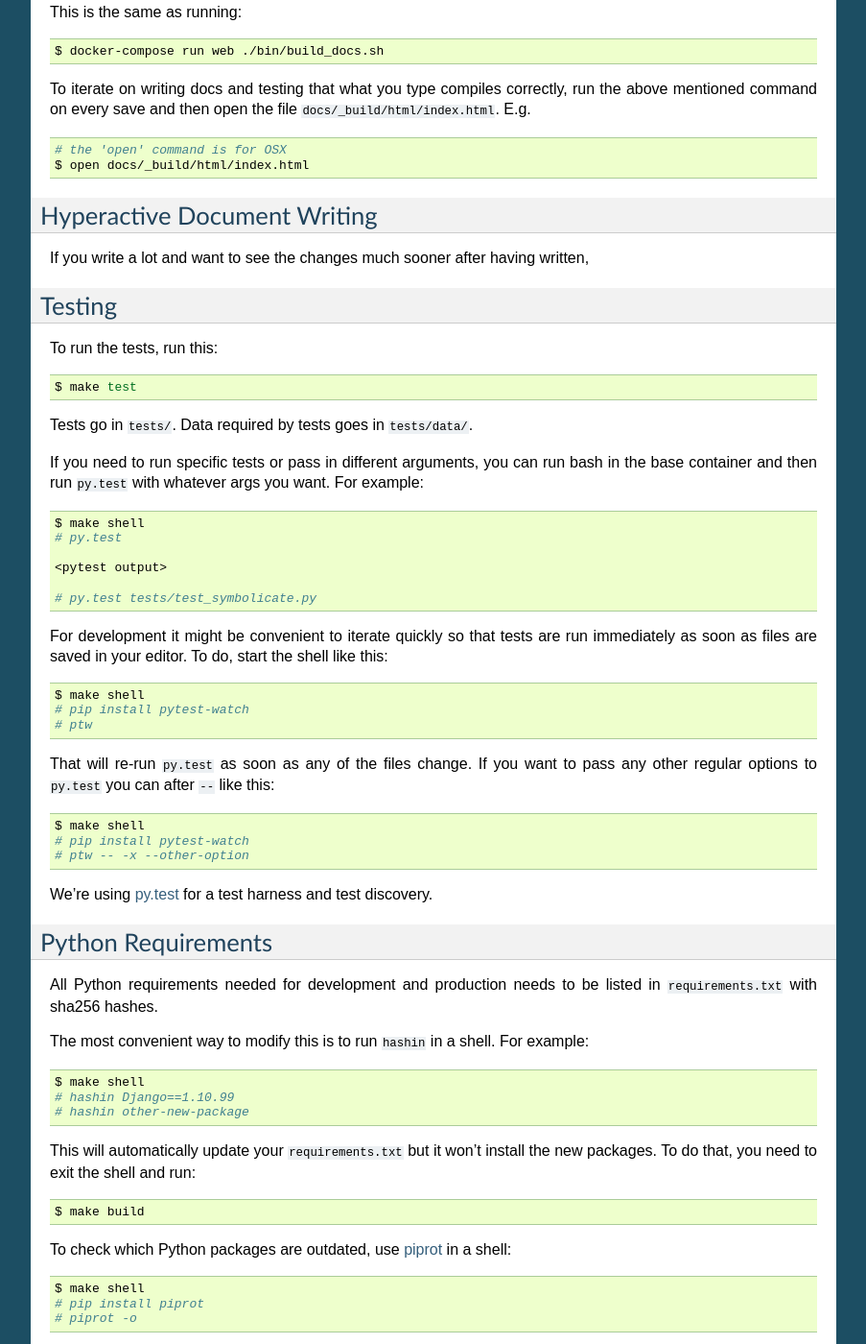
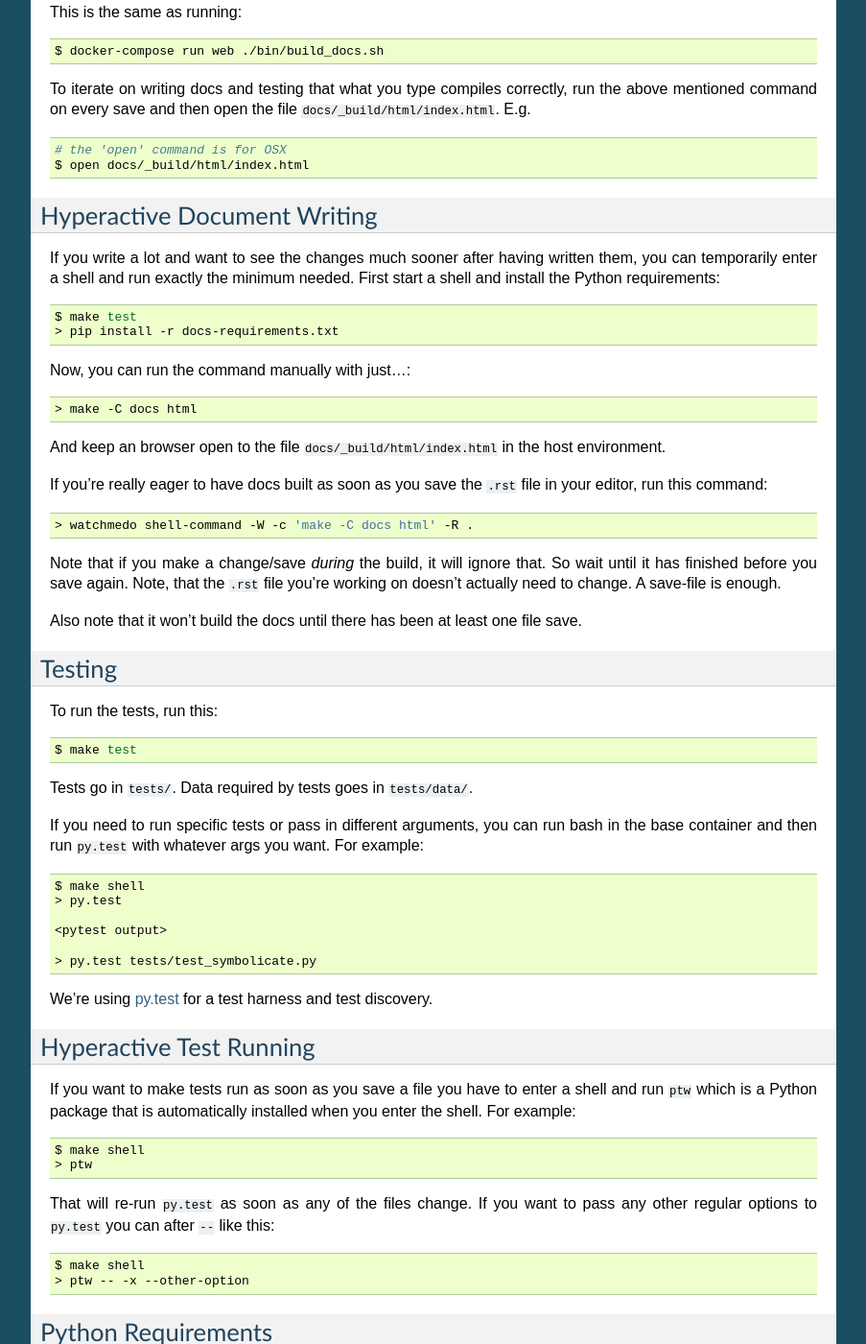
Before and after one commit to mozilla-services/tecken, a Sphinx documentation site: the page built from docs/dev.rst, in a window 1280 px wide and 1400 px high, scrolled down 846 px. Shown: the whole window at 96% size, without its empty margins (198-1101 px from the left). Built offline with Sphinx 7.4.7, drawn with Linux system fonts in a browser that asks for light colours; some of the changed text lies outside the part shown.

Commit message:
cleaning up docs

```diff
--- a/docs/dev.rst
+++ b/docs/dev.rst
@@ -68,7 +68,36 @@ Hyperactive Document Writing
 ============================
 
 If you write a lot and want to see the changes much sooner after having
-written,
+written them, you can temporarily enter a shell and run exactly the
+minimum needed. First start a shell and install the Python requirements:
+
+.. code-block:: shell
+
+   $ make test
+   > pip install -r docs-requirements.txt
+
+Now, you can run the command manually with just...:
+
+.. code-block:: shell
+
+   > make -C docs html
+
+And keep an browser open to the file ``docs/_build/html/index.html`` in
+the host environment.
+
+If you're really eager to have docs built as soon as you save the ``.rst``
+file in your editor, run this command:
+
+.. code-block:: shell
+
+   > watchmedo shell-command -W -c 'make -C docs html' -R .
+
+Note that if you make a change/save *during* the build, it will ignore that.
+So wait until it has finished before you save again. Note, that the ``.rst``
+file you're working on doesn't actually need to change. A save-file is enough.
+
+Also note that it won't build the docs until there has been at least one
+file save.
 
 Testing
 =======
@@ -89,21 +118,29 @@ want. For example:
 .. code-block:: shell
 
    $ make shell
-   # py.test
+   > py.test
 
    <pytest output>
 
-   # py.test tests/test_symbolicate.py
+   > py.test tests/test_symbolicate.py
 
-For development it might be convenient to iterate quickly so that tests
-are run immediately as soon as files are saved in your editor. To do,
-start the shell like this:
+
+We're using py.test_ for a test harness and test discovery.
+
+.. _py.test: http://pytest.org/
+
+
+Hyperactive Test Running
+========================
+
+If you want to make tests run as soon as you save a file you have to
+enter a shell and run ``ptw`` which is a Python package that is
+automatically installed when you enter the shell. For example:
 
 .. code-block:: shell
 
    $ make shell
-   # pip install pytest-watch
-   # ptw
+   > ptw
 
 That will re-run ``py.test`` as soon as any of the files change.
 If you want to pass any other regular options to ``py.test`` you can
@@ -111,14 +148,8 @@ after ``--`` like this:
 
 .. code-block:: shell
 
-   $ make shell
-   # pip install pytest-watch
-   # ptw -- -x --other-option
-
-
-We're using py.test_ for a test harness and test discovery.
-
-.. _py.test: http://pytest.org/
+  $ make shell
+  > ptw -- -x --other-option
 
 
 Python Requirements
@@ -149,9 +181,14 @@ To check which Python packages are outdated, use `piprot`_ in a shell:
 .. code-block:: shell
 
    $ make shell
-   # pip install piprot
-   # piprot -o
+   > pip install piprot
+   > piprot -o
 
 The ``-o`` flag means it only lists requirements that are *out of date*.
 
+.. note:: A good idea is to install ``hashin`` and ``piprot`` globally
+   on your computer instead. It doesn't require a virtual environment if
+   you use `pipsi`_.
+
 .. _piprot: https://github.com/sesh/piprot
+.. _pipsi: https://github.com/mitsuhiko/pipsi
```
Also changed, not shown: other parts of docs/dev.rst (+3 -2 lines), 1 other file.
